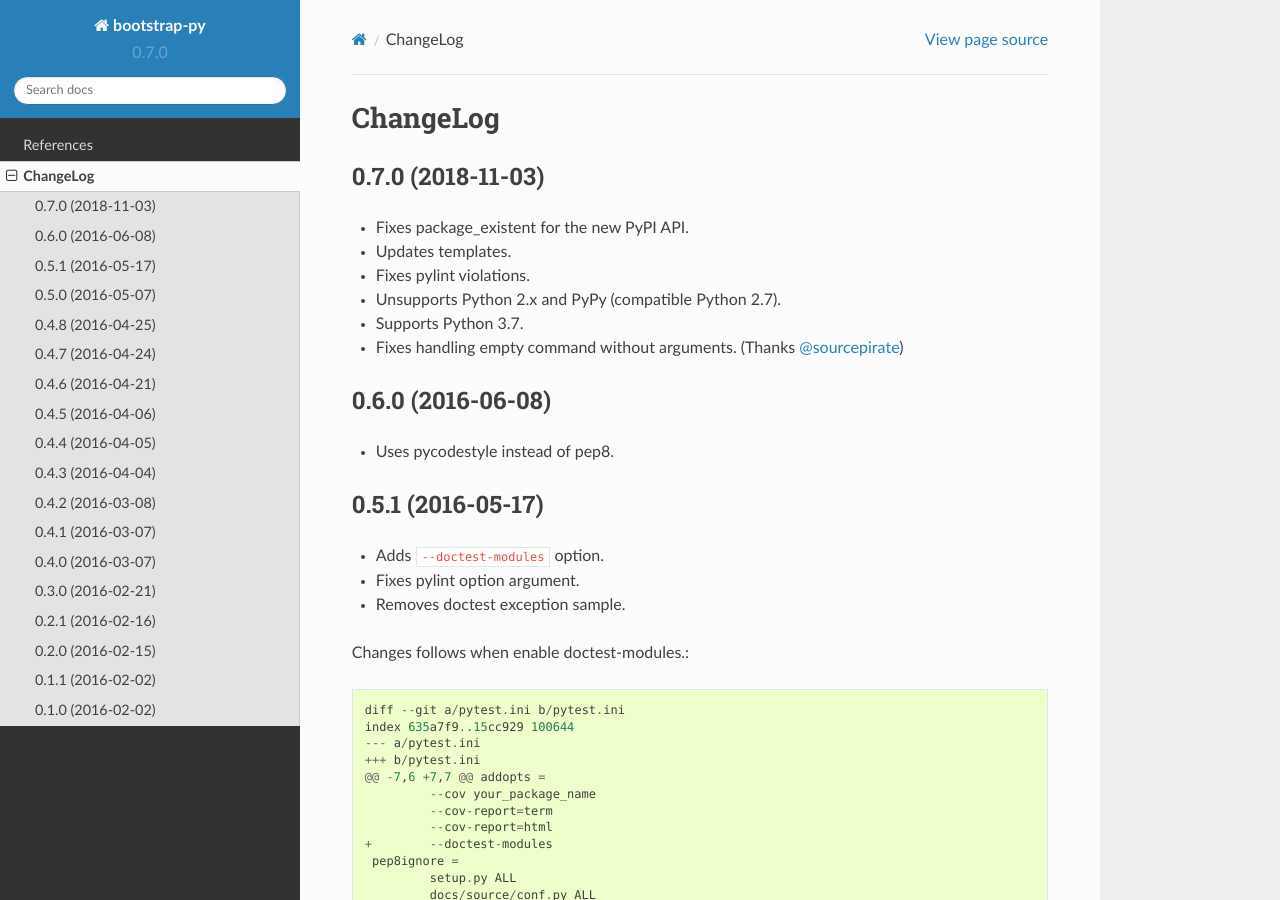
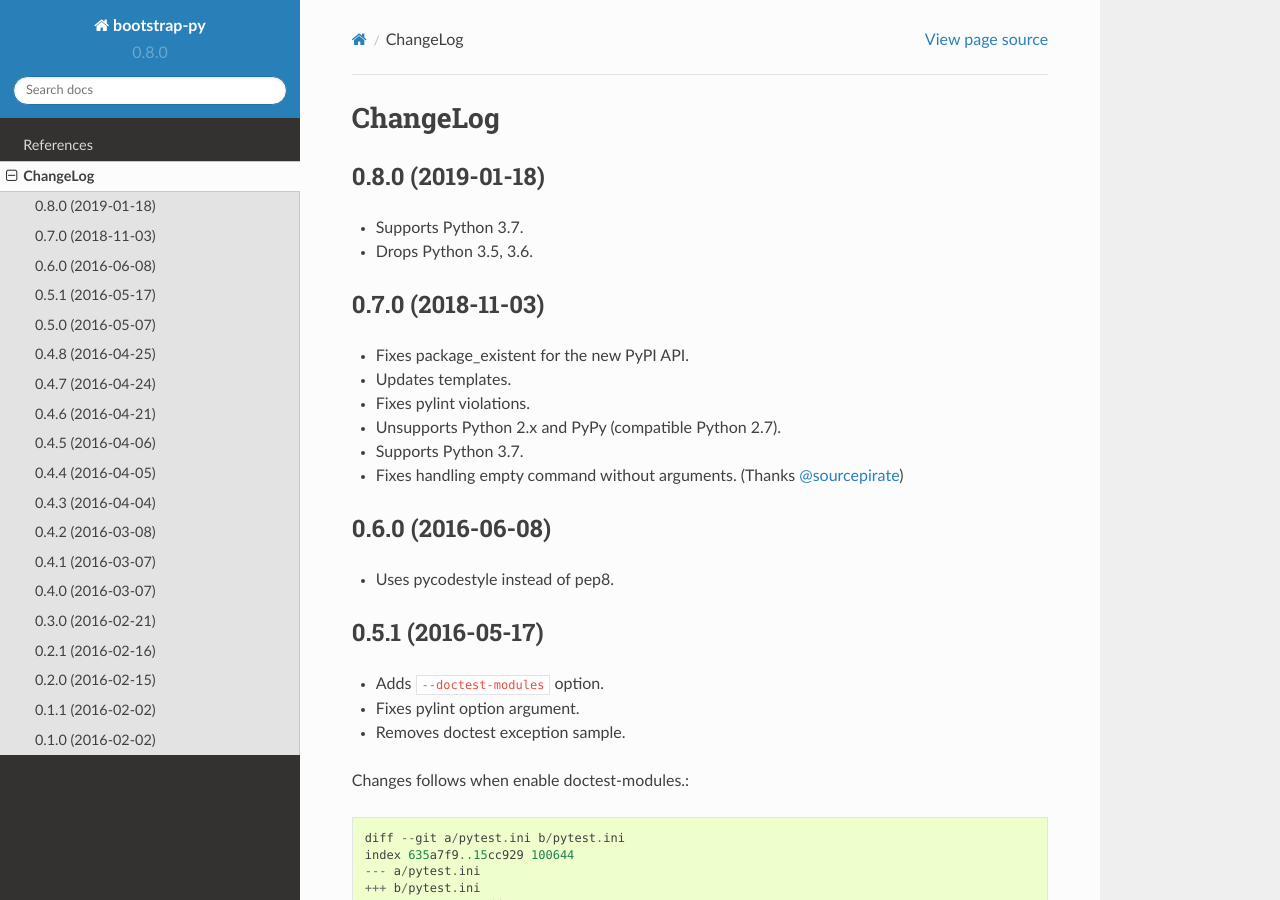
Before and after one commit to mkouhei/bootstrap-py, a Sphinx documentation site: the page built from docs/source/CHANGELOG.rst, in a window 1280 px wide and 900 px high. Built offline with Sphinx 7.4.7 and the Read the Docs theme 2.0.0, drawn with Linux system fonts in a browser that asks for light colours.

Commit message:
Bumps version.
Signed-off-by: Kouhei Maeda <mkouhei@palmtb.net>

```diff
--- a/bootstrap_py/__init__.py
+++ b/bootstrap_py/__init__.py
@@ -1,3 +1,3 @@
 """Bootstrap Python package."""
 __prog__ = 'bootstrap-py'
-__version__ = '0.7.0'
+__version__ = '0.8.0'
--- a/docs/source/CHANGELOG.rst
+++ b/docs/source/CHANGELOG.rst
@@ -1,5 +1,11 @@
 ChangeLog
 =========
+
+0.8.0 (2019-01-18)
+------------------
+
+* Supports Python 3.7.
+* Drops Python 3.5, 3.6.
 
 0.7.0 (2018-11-03)
 ------------------
```
